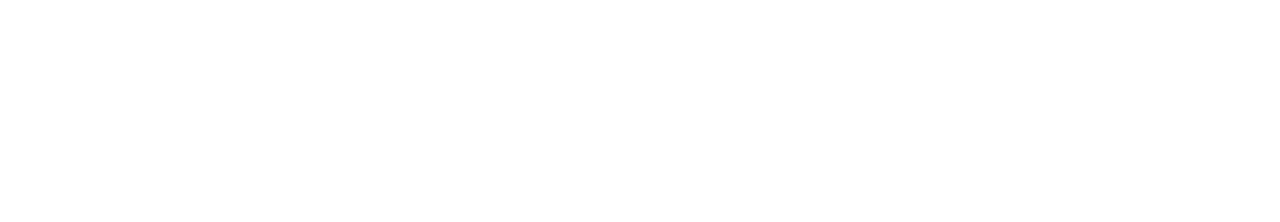
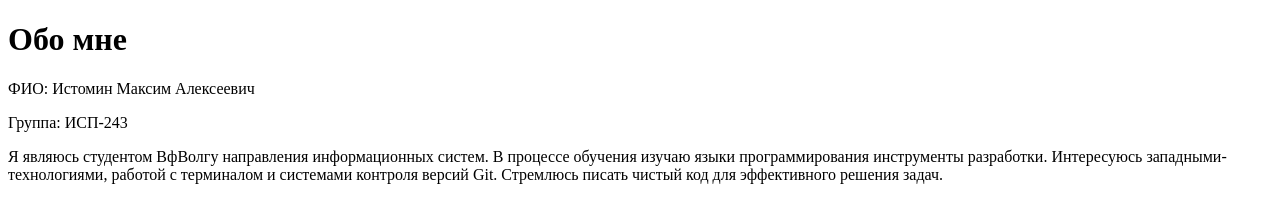
Before and after one commit to krekerfit1/Laba4_ISRPO_Istomin, a plain HTML site: page client/about.html in a window 1280 px wide. Drawn offline with Linux system fonts and the light colour scheme.

Commit message:
наполнение about.html

```diff
--- a/client/about.html
+++ b/client/about.html
@@ -1,11 +1,15 @@
-
 <!DOCTYPE html>
 <html lang="ru">
 <head>
     <meta charset="UTF-8">
-    <title>Заголовок страницы</title>
+    <title>Обо мне</title>
 </head>
 <body>
+    <h1>Обо мне</h1>
+    <p>ФИО: Истомин Максим Алексеевич</p>
+    <p>Группа: ИСП-243</p>
 
+    <p>Я являюсь студентом ВфВолгу направления  информационных систем. В процессе обучения изучаю языки программирования  инструменты разработки.
+        Интересуюсь западными-технологиями, работой с терминалом и системами контроля версий Git. Стремлюсь писать чистый код для эффективного решения задач.</p>
 </body>
 </html>
```
